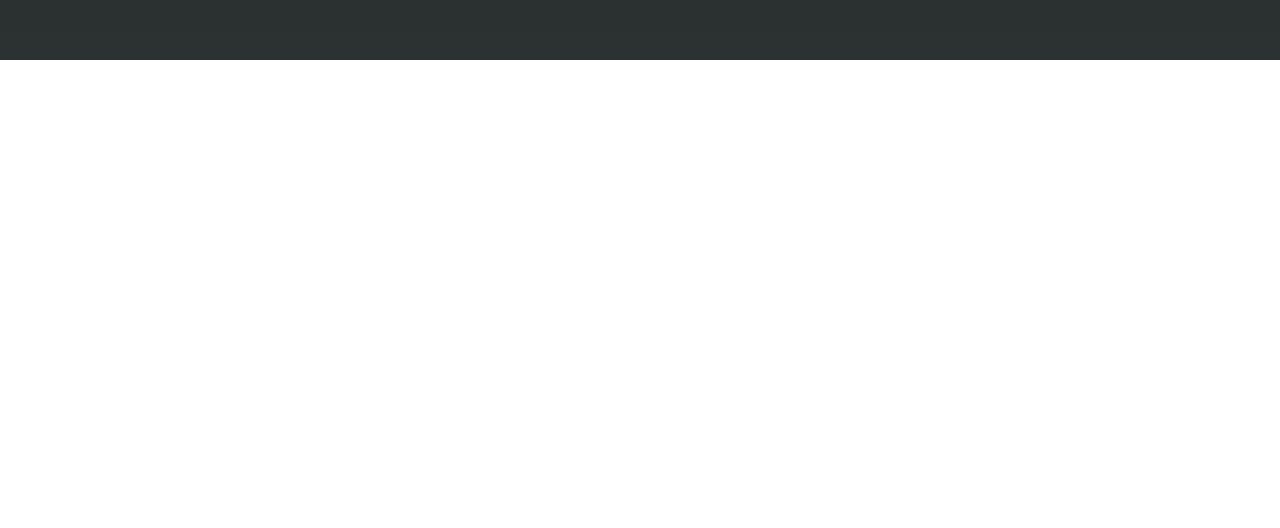
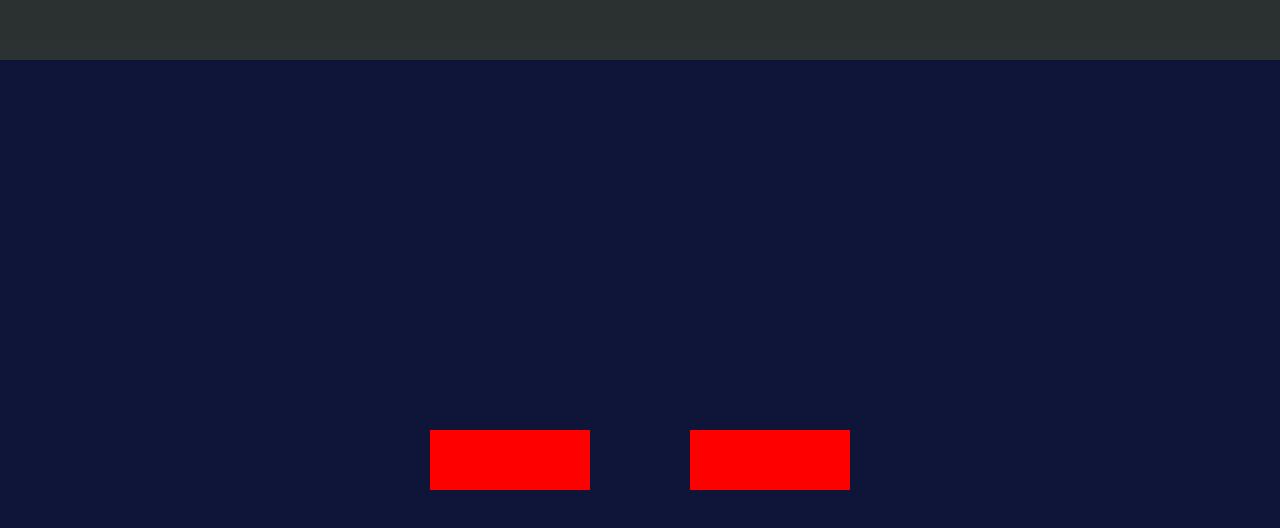
Before and after one commit to lilKriT/neon-buttons, a plain HTML site: page index.html in a window 1280 px wide. Shown: the part 740-1268 px from the top of the page. Before the commit the page ends 800 px from the top, so only its background shows below. Drawn offline with Linux system fonts and the light colour scheme.

Commit message:
Working on second set of buttons.

```diff
--- a/index.html
+++ b/index.html
@@ -15,5 +15,9 @@
       <a href="#" style="--clr: #ff1867"><span>Button</span><i></i></a>
       <a href="#" style="--clr: #6eff3e"><span>Button</span><i></i></a>
     </section>
+    <section class="two">
+      <a href="#"><span>Button</span></a>
+      <a href="#"><span>Button</span></a>
+    </section>
   </body>
 </html>
--- a/style.css
+++ b/style.css
@@ -90,3 +90,34 @@ body {
   width: 20px;
   left: 80%;
 }
+
+.two {
+  background: #0e1538;
+  min-height: 100vh;
+  display: flex;
+  justify-content: center;
+  align-items: center;
+  gap: 60px;
+}
+
+.two a {
+  position: relative;
+  width: 160px;
+  height: 60px;
+  display: inline-block;
+  background: #fff;
+  margin: 20px;
+}
+
+.two a::before,
+.two a::after {
+  content: "";
+  position: absolute;
+  inset: 0;
+  background: #f00;
+  transition: 0.5s;
+}
+
+.two a span {
+
+}
```
